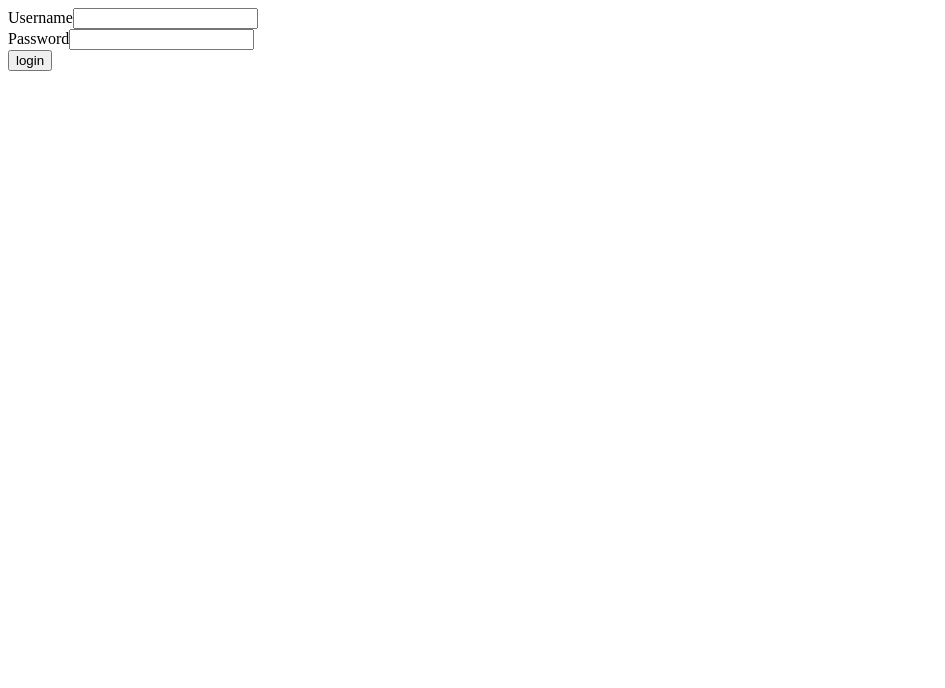
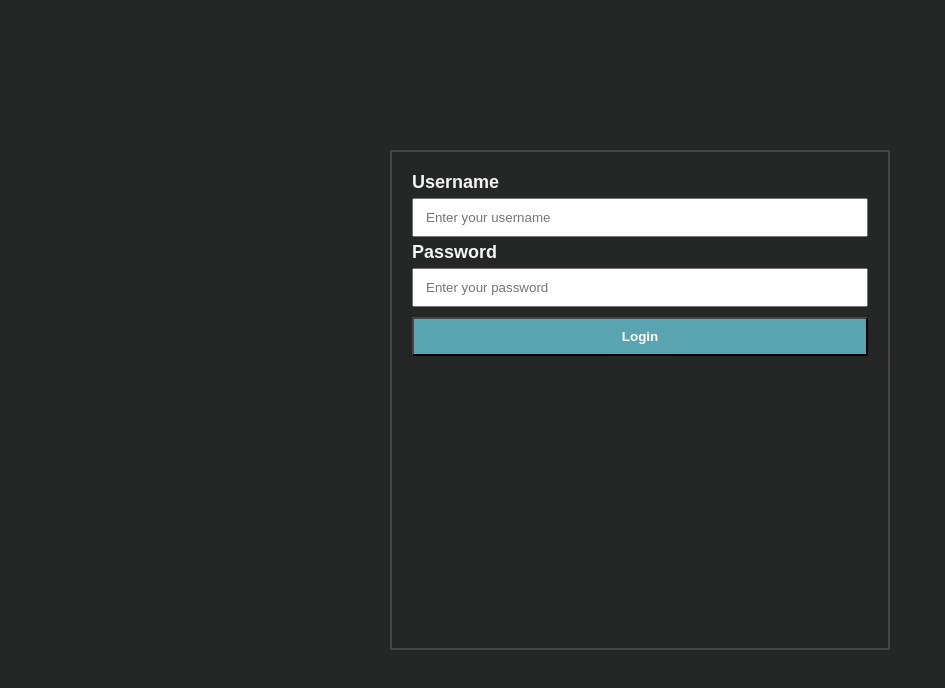
Before and after one commit to Rensnauta/IPASS, a website built with Vite: page Frontend/index.html in a window 1280 px wide. Shown: the whole page, without its empty margins (0-945 px from the left). Built offline with nearby package versions, Linux system fonts and the light colour scheme.

Commit message:
Improved login screen layout

```diff
--- a/Frontend/Styles/login.css
+++ b/Frontend/Styles/login.css
@@ -0,0 +1,48 @@
+* {
+    box-sizing: border-box;
+}
+
+body, html {
+    background-color: #252727;
+    display: flex;
+    justify-content: center;
+    align-items: center;
+    height: 100%;
+    margin: 0;
+    font-family: Arial, Helvetica, sans-serif;
+}
+
+.container {
+    width: 500px;
+    height: 500px;
+    border: 2px solid;
+    border-color: #454646;
+    padding: 20px;
+}
+
+label {
+    color: whitesmoke;
+    width: 100%;
+    padding: 12px 0;
+    margin: 5px 0;
+    font-weight: bold;
+    font-size: large;
+}
+
+input {
+    width: 100%;
+    padding: 10px 12px;
+    margin: 5px 0;
+    max-width: 500px;
+}
+
+#login {
+    width: 100%;
+    padding: 10px 0;
+    margin: 5px 0;
+    border-color: #454646;
+    background-color: #58A4B0;
+    text-transform: capitalize;
+    font-weight: bold;
+    color: white;
+}
--- a/Frontend/index.html
+++ b/Frontend/index.html
@@ -7,12 +7,16 @@
     <link rel="stylesheet" href="Styles\login.css">
 </head>
 <body>
+    <div class="container">
     <form id="loginform">
-        <label for="username">Username</label><input type="email" name="username" id="username"> <br>
-        <label for="password">Password</label><input type="text" name="password" id="password"> <br>
+        <label for="username">Username</label> <br>
+        <input type="email" name="username" placeholder="Enter your username" id="username"><br>
+        <label for="password">Password</label> <br>
+        <input type="password" name="password" placeholder="Enter your password" id="password"><br>
         <input type="button" value="login" id="login">
         <label id="messagelabel"></label>
     </form>
+    </div>
     <script>
         function login() {
         let formData = new FormData(document.querySelector("#loginform"))
```
